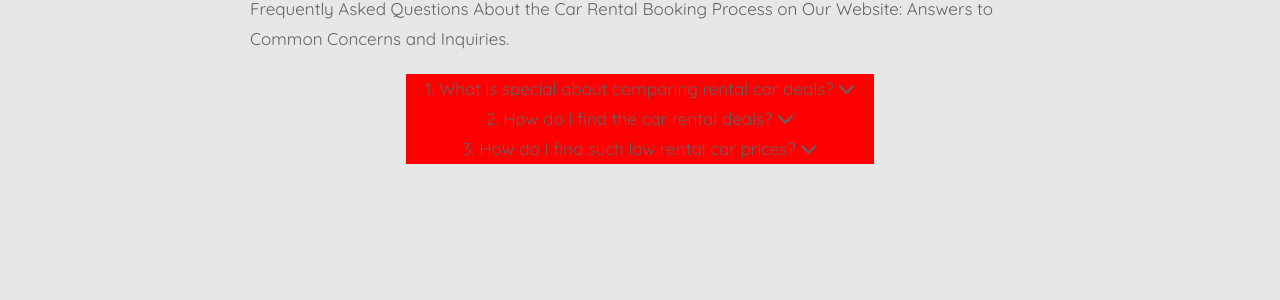
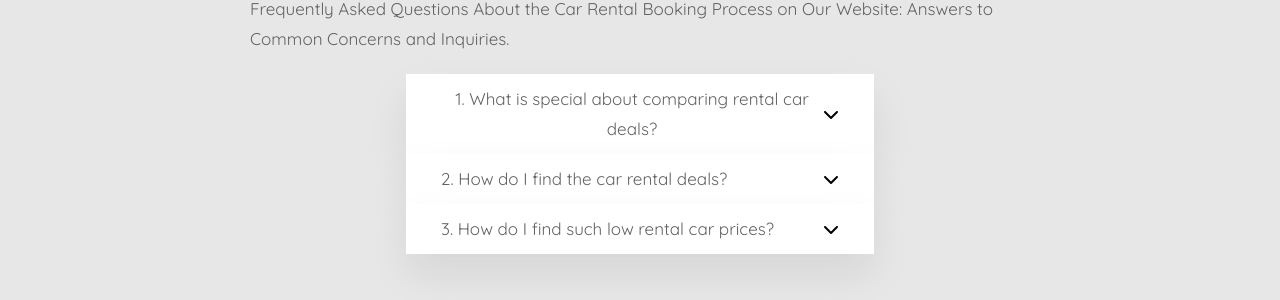
Before and after one commit to aldask/car-rental, a React (Create React App) app: page / in a window 1280 px wide. Shown: the part 4469-4769 px from the top of the page. Built offline with nearby package versions, Linux system fonts and the light colour scheme.

Commit message:
faq (need to style more)

```diff
--- a/src/App.css
+++ b/src/App.css
@@ -411,16 +411,26 @@ display: flex;
   display: flex;
   flex-direction: column;
   width: 60%;
-  background-color: red;
   text-align: center;
 }
-.questionBox p {
+.question {
+  display: flex;
+  flex-direction: row;
+  justify-content: space-between;
   cursor: pointer;
+  align-items: center;
   width: 100%;
+  background-color: white;
+  padding: 10px 35px;
+  box-shadow: 0 20px 40px 0 rgba(0,0,0,.08);
 }
 .answer {
   cursor: none;
+  text-align: left;
+  background-color: white;
+  padding: 10px 35px;
   display: none;
+  box-shadow: 0 20px 40px 0 rgba(0,0,0,.08);
 }
 .down {
   text-align: right;
--- a/src/components/Banner.tsx
+++ b/src/components/Banner.tsx
@@ -1,4 +1,3 @@
-import React from 'react'
 import { FontAwesomeIcon } from '@fortawesome/react-fontawesome';
 import { faCar, faEuroSign, faBan } from '@fortawesome/free-solid-svg-icons';
 import bannerPic from '../images/bannerPic.png'
--- a/src/components/Faq.tsx
+++ b/src/components/Faq.tsx
@@ -11,28 +11,40 @@ function Faq() {
         </div>
         <div className='questionBox'>
             <div className='question'>
-                <p>1. What is special about comparing rental car deals? <span className='down'><FontAwesomeIcon icon={faChevronDown} /></span></p>
-                <p className='answer'>Comparing rental car deals
-                is important as it helps find the best deal that fits your budget
-                and requirements, ensuring you get the most value for your money. By comparing
-                various options, you can find deals that offer lower prices, additional services,
-                or better car models. You can find car rental deals by researching online and comparing
-                prices from different rental companies.</p>
+                <p>1. What is special about comparing rental car deals?</p>
+                <FontAwesomeIcon icon={faChevronDown} />
             </div>
+            <div className='answer'>
+                    <p>Comparing rental car deals is important as it helps find
+                        the best deal that fits your budget and requirements,
+                        ensuring you get the most value for your money. By comparing various
+                        options, you can find deals that offer lower prices, additional services,
+                        or better car models. You can find car rental deals by researching online
+                        and comparing prices from different rental companies.</p>
+                </div>
             <div className='question'>
-                <p>2. How do I find the car rental deals? <span className='down'><FontAwesomeIcon icon={faChevronDown} /></span></p>
-                <p className='answer'>You can find car rental deals by researching online and comparing
-                prices from different rental companies. Websites such as Expedia, Kayak, and Travelocity allow you
-                to compare prices and view available rental options. It is also recommended to sign up for email newsletters
-                and follow rental car companies on social media to be informed of any special deals or promotions.</p>
+                <p>2. How do I find the car rental deals?</p>
+                <FontAwesomeIcon icon={faChevronDown} />
             </div>
+            <div className='answer'>
+                    <p>You can find car rental deals by researching online and comparing prices
+                        from different rental companies. Websites such as Expedia, Kayak, and
+                        Travelocity allow you to compare prices and view available rental options.
+                        It is also recommended to sign up for email newsletters and follow rental car
+                        companies on social media to be informed of any special deals or promotions.</p>
+                </div>
             <div className='question'>
-                <p>3. How do I find such low rental car prices? <span className='down'><FontAwesomeIcon icon={faChevronDown} /></span></p>
-                <p className='answer'>Book in advance: Booking your rental car ahead of time can often result in lower prices.
-                 Compare prices from multiple companies: Use websites like Kayak, Expedia, or Travelocity to compare prices
-                 from multiple rental car companies. Look for discount codes and coupons: Search for discount codes and coupons
-                 that you can use to lower the rental price. Renting from an off-airport location can sometimes result in lower prices.</p>
+                <p>3. How do I find such low rental car prices?</p>
+                <FontAwesomeIcon icon={faChevronDown} />
             </div>
+            <div className='answer'>
+                    <p>Book in advance: Booking your rental car ahead of time can often
+                        result in lower prices. Compare prices from multiple companies:
+                        Use websites like Kayak, Expedia, or Travelocity to compare prices from multiple
+                        rental car companies. Look for discount codes and coupons: Search for discount codes
+                        and coupons that you can use to lower the rental price. Renting from an off-airport
+                        location can sometimes result in lower prices.</p>
+                </div>
         </div>
     </section>
     </>
```
